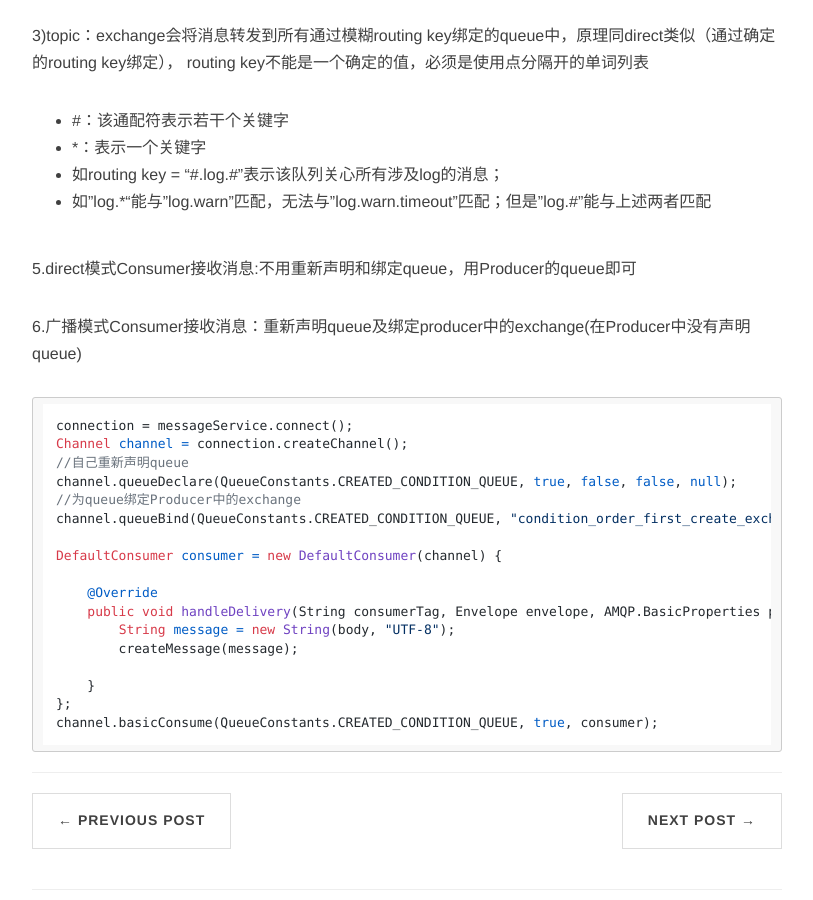
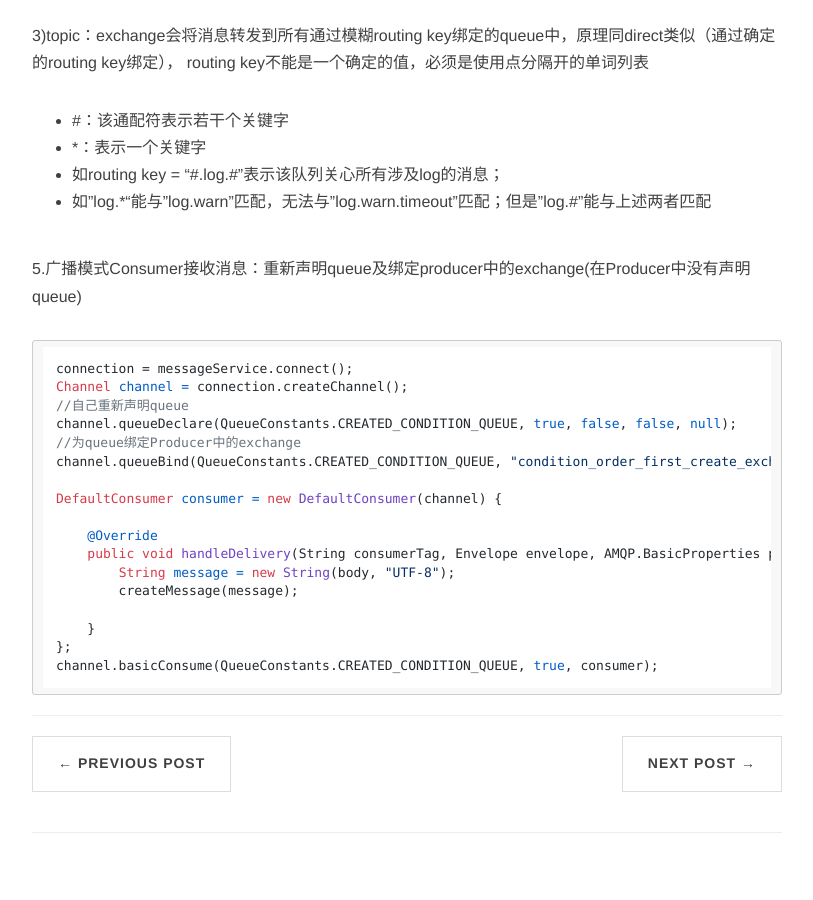
Before and after one commit to ZhouJianBoPro/ZhouJianBoPro.github.io, a Jekyll site: the page built from _posts/2018-03-16-rabbitmq.md, in a window 1280 px wide and 900 px high, scrolled down 7401 px. Shown: the whole window, without its empty margins (233-1046 px from the left). Built offline with Jekyll 4.4.1, drawn with Linux system fonts in a browser that asks for light colours; nearby versions of some CDN libraries; comment, search, counter and statistics services are not loaded.

Commit message:
defalut commit；

````diff
--- a/_posts/2018-03-16-rabbitmq.md
+++ b/_posts/2018-03-16-rabbitmq.md
@@ -243,9 +243,7 @@ routing key不能是一个确定的值，必须是使用点分隔开的单词列
 - 如routing key = "#.log.#"表示该队列关心所有涉及log的消息；
 - 如"log.*"能与"log.warn"匹配，无法与"log.warn.timeout"匹配；但是"log.#"能与上述两者匹配
 
-5.direct模式Consumer接收消息:不用重新声明和绑定queue，用Producer的queue即可<br/>
-
-6.广播模式Consumer接收消息：重新声明queue及绑定producer中的exchange(在Producer中没有声明queue)
+5.广播模式Consumer接收消息：重新声明queue及绑定producer中的exchange(在Producer中没有声明queue)
 ```java
 connection = messageService.connect();
 Channel channel = connection.createChannel();
````
